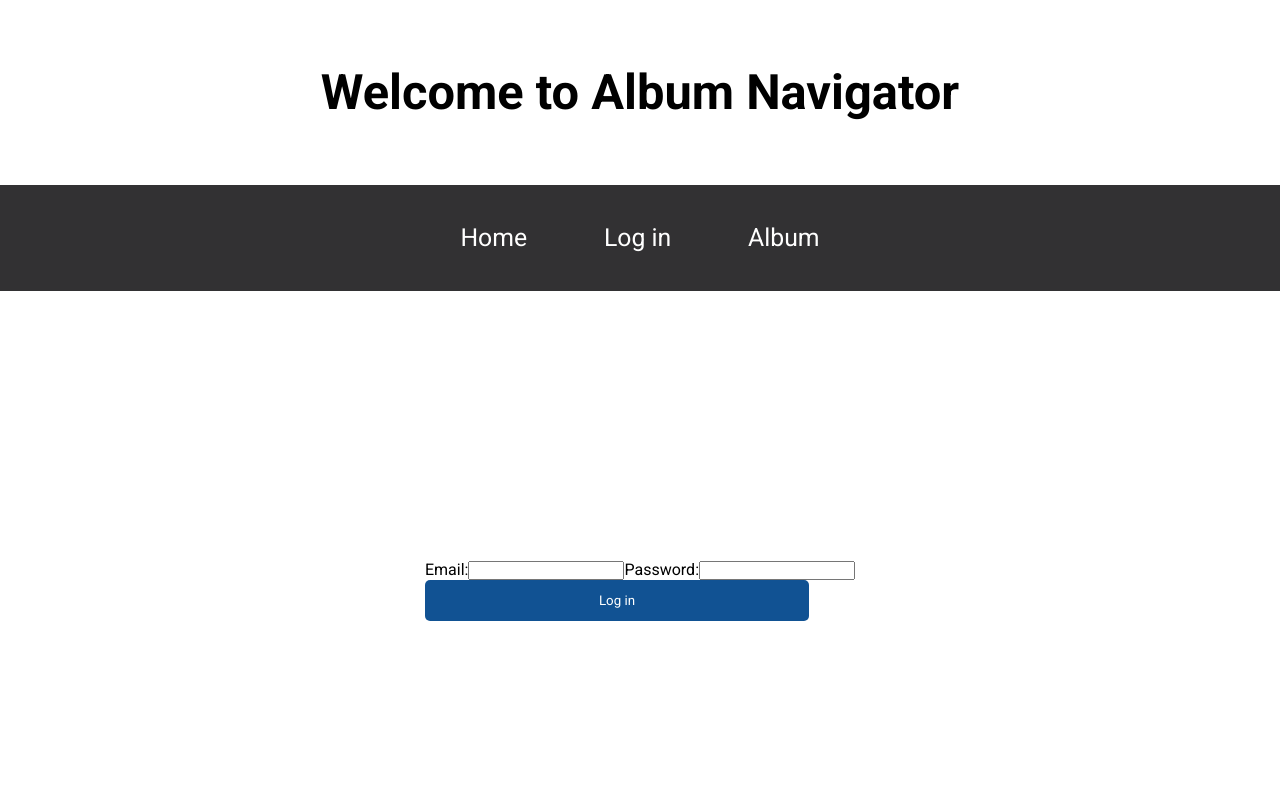
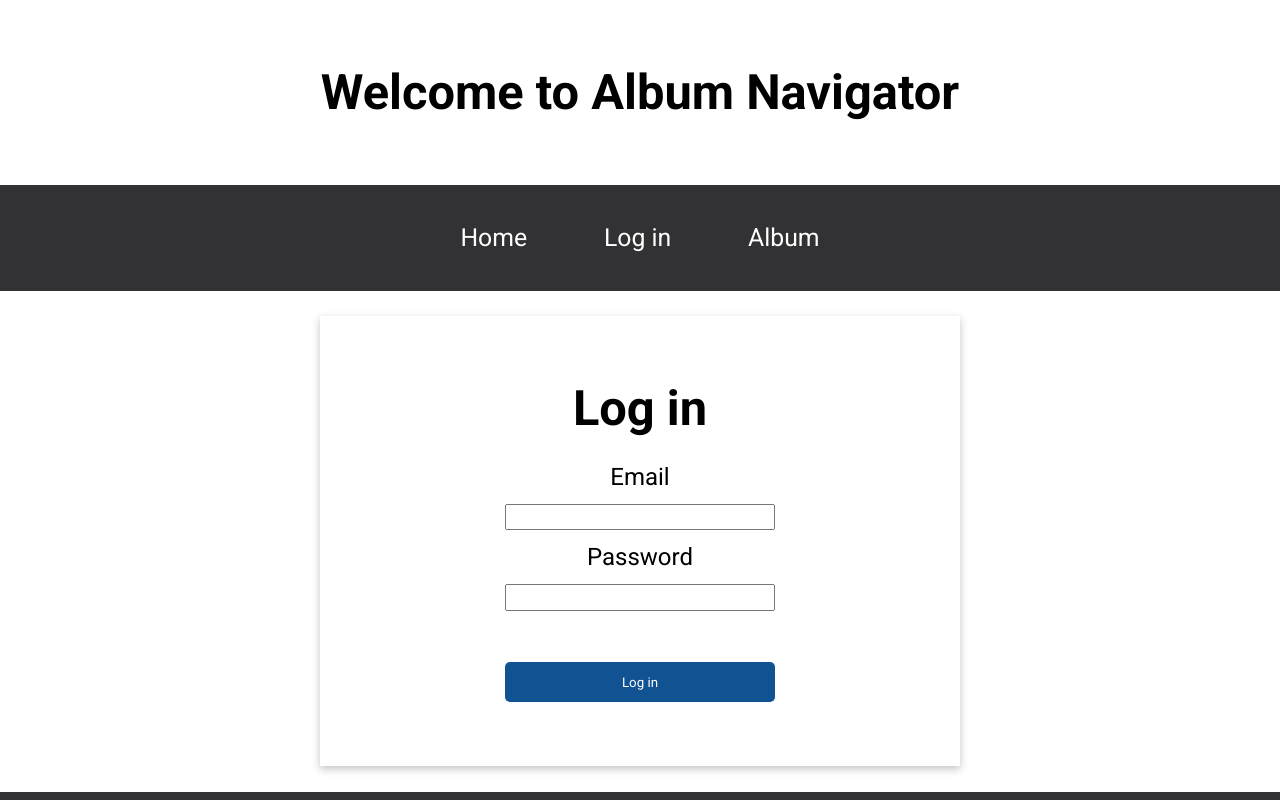
Before and after one commit to djmin43/album_navigator, a React (Create React App) app in the folder client/: page /auth in a window 1280 px wide. Shown: the top 800 px of the page. Built offline with nearby package versions, Linux system fonts and the light colour scheme.

Commit message:
finished. lets test out if all is well.

```diff
--- a/client/src/comps/auth/LoginForm.tsx
+++ b/client/src/comps/auth/LoginForm.tsx
@@ -62,13 +62,14 @@ const LoginForm = () => {
 
 
     return (
-        <div className="auth-form">
+        <div className="auth-container">
+            <h2>Log in</h2>
             <form onSubmit={handleSubmit}>
-                <label>Email:
+                <label>Email
                     <input name="email" type="text" value={userAuth.email} onChange={handleChange}></input>
                 </label>
 
-                <label>Password:
+                <label>Password
                     <input name="password" type="password" value={userAuth.password} onChange={handleChange}></input>
                 </label>
 
--- a/client/src/styles/Auth.css
+++ b/client/src/styles/Auth.css
@@ -1,6 +1,5 @@
 .auth {
-    height: 75vh;
-    padding: 5vw;
+    padding: 2vw;
     display: flex;
     justify-content: center;
     align-items: center;
@@ -8,15 +7,43 @@
 
 
 .auth button{
+
     display: block;
-    width: 30vw;
+    width: 100%;
     border: none;
+    margin-top: 3vw;
     padding: 1vw;
     color: #fff;
     background-color: #115293;
     border-radius: 5px;
+
 }
 
-.auth-form {
+.auth-container {
+    display: flex;
+    justify-content: center;
+    align-items: center;
+    flex-direction: column;
+    padding: 5vw;
+    width: 50vw;
+    box-shadow: rgba(0, 0, 0, 0.24) 0px 3px 8px;
+}
 
+.auth-container h2{
+    margin-bottom: 2vw;
 }
+
+.auth-container form label {
+    display: block;
+    font-size: 24px;
+}
+
+.auth-container form input {
+    padding: 0.3vw;
+    margin: 1vw 0;
+    width: 100%;
+}
+
+.auth-container form input:focus {
+    outline: none;
+}
```
